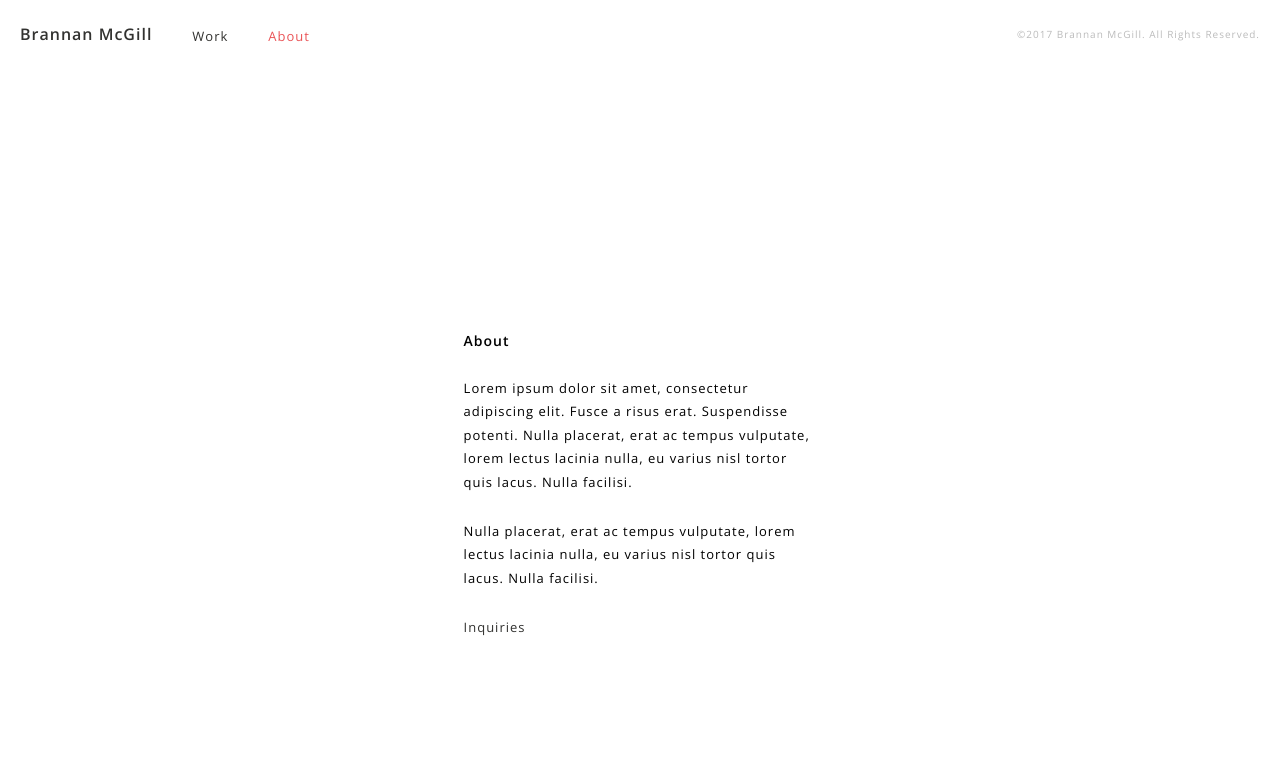
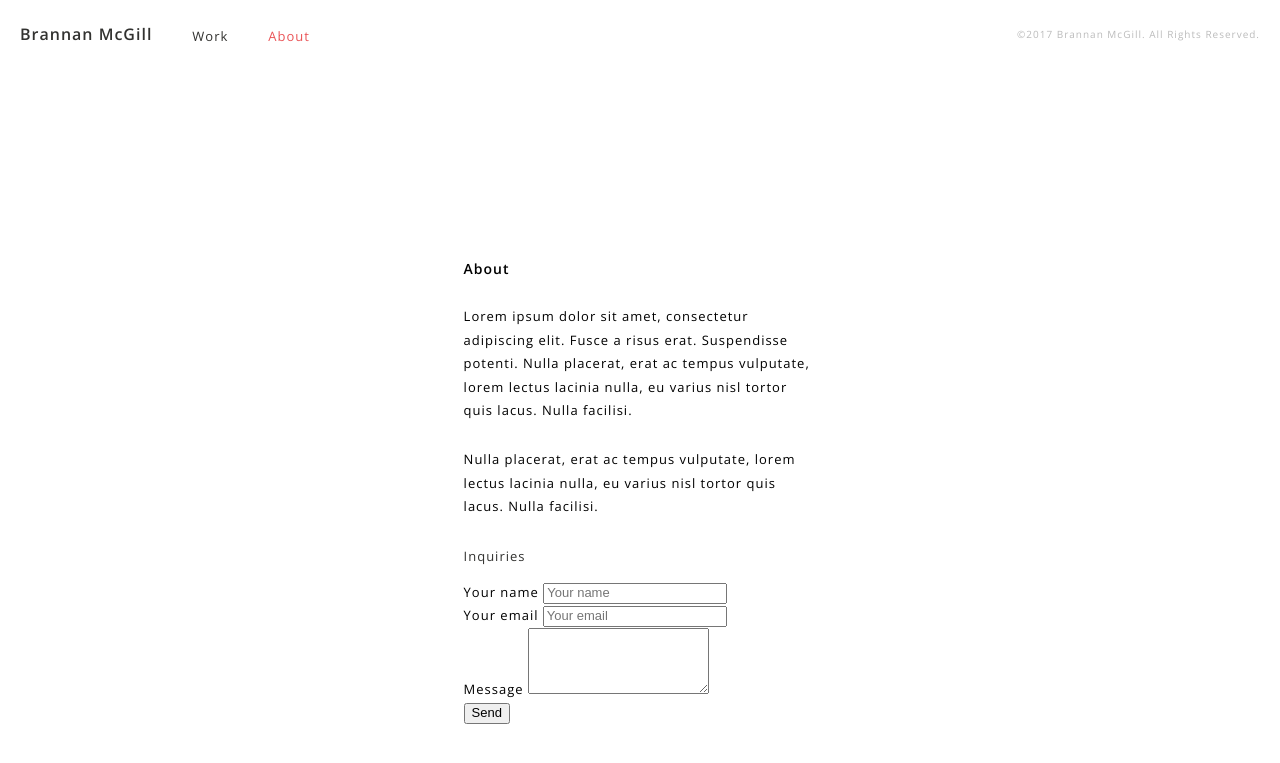
Before and after one commit to dontwakebrannan/bpm, a Jekyll site: the page built from about.html, in a window 1280 px wide. Shown: the top 763 px of the page. Built offline with Jekyll 4.4.1, drawn with Linux system fonts in a browser that asks for light colours.

Commit message:
Style updates

```diff
--- a/about.html
+++ b/about.html
@@ -8,5 +8,25 @@ layout: default
         <p>Lorem ipsum dolor sit amet, consectetur adipiscing elit. Fusce a risus erat. Suspendisse potenti. Nulla placerat, erat ac tempus vulputate, lorem lectus lacinia nulla, eu varius nisl tortor quis lacus. Nulla facilisi.</p>
         <p>Nulla placerat, erat ac tempus vulputate, lorem lectus lacinia nulla, eu varius nisl tortor quis lacus. Nulla facilisi.</p>
         <p><a href="#">Inquiries</a></p>
+
+        <form action="https://formspree.io/dontwakebrannan@gmail.com"
+      method="POST">
+            <div>
+                <label>Your name</label>
+                <input type="text" name="name" placeholder="Your name">
+            </div>
+            <div>
+                <label>Your email</label>
+                <input type="email" name="_replyto" placeholder="Your email">
+            </div>
+            <div>
+                <label>Message</label>
+                <textarea name="message" rows="4"></textarea>
+            </div>
+            <div>
+                <input type="submit" value="Send">
+            </div>
+        </form>
+
     </section>
 </div>
--- a/assets/css/main.scss
+++ b/assets/css/main.scss
@@ -204,6 +204,10 @@ section {
     width: 100%;
 }
 
+article {
+    margin-bottom: 2em;
+}
+
 .img-wrap {
     width: 100%;
     height: 100%;
--- a/work/index.html
+++ b/work/index.html
@@ -5,13 +5,13 @@ layout: default
 <div class="content-wrap">
     <section class="floating-content">
         <article>
-            <h2>Planetas</h2>
+            <h2><a href="/work/aging">Planetas</a></h2>
             <h3>2016 - 2017</h3>
             <p>Lorem ipsum dolor sit amet, consectetur adipiscing elit. Fusce a risus erat. Suspendisse potenti. Nulla placerat, erat ac tempus vulputate, lorem lectus lacinia nulla, eu varius nisl tortor quis lacus. Nulla facilisi.</p>
             <p><a class="go" href="/work/aging">See</a></p>
         </article>
         <article>
-            <h2>Aging</h2>
+            <h2><a href="#">Aging</a></h2>
             <h3>2013 - 2016</h3>
             <p>Lorem ipsum dolor sit amet, consectetur adipiscing elit. Fusce a risus erat. Suspendisse potenti. Nulla placerat, erat ac tempus vulputate, lorem lectus lacinia nulla, eu varius nisl tortor quis lacus. Nulla facilisi.</p>
             <p><a class="go" href="#">See</a></p>
```
